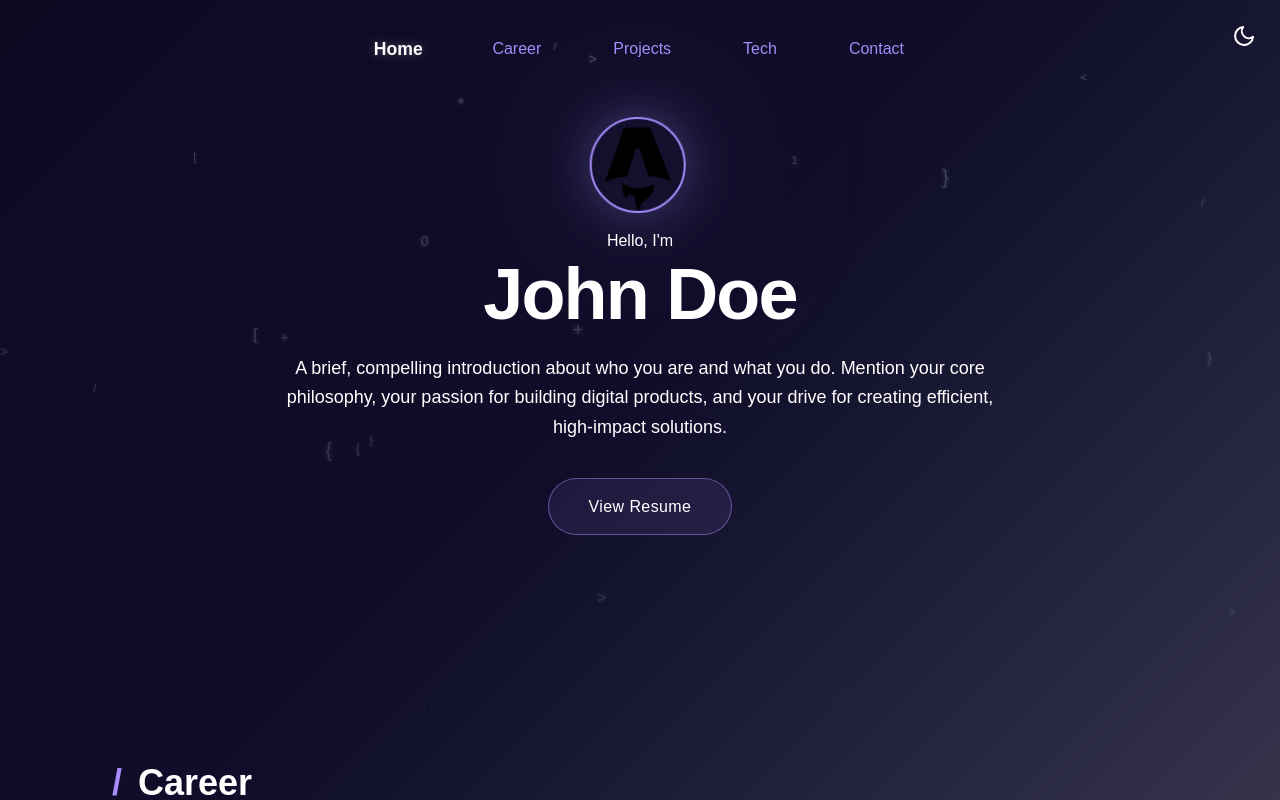
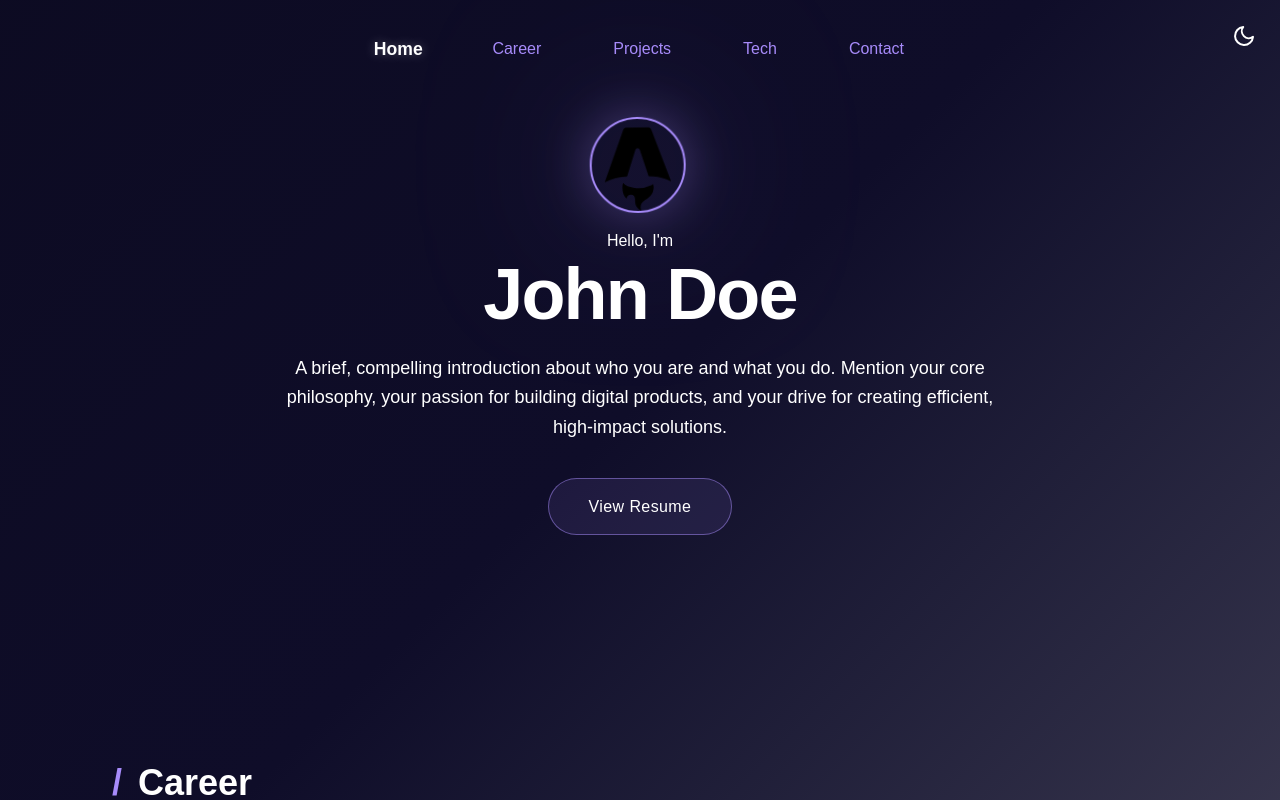
Before and after one commit to rwarnasooriya/rwarnasooriya.github.io, an Astro site: page / in a window 1280 px wide. Shown: the top 800 px of the page. Built offline with nearby package versions, Linux system fonts and the light colour scheme; Astro itself is replaced by a stand-in of ours; no server answers; some icons are missing.

Commit message:
Comment out the page animation block

```diff
--- a/src/layouts/Layout.astro
+++ b/src/layouts/Layout.astro
@@ -34,11 +34,11 @@ const defaultTheme = `${baseTheme}-dark`;
 
   </head>
   <body class="bg-container relative min-h-screen overflow-x-hidden antialiased">
-    <div
+    <!-- <div
       id="matrix-container"
       class="fixed top-0 left-0 w-full h-full -z-10 pointer-events-none"
       style="mask-image: linear-gradient(to bottom, black 0%, black 80%, transparent 100%); -webkit-mask-image: linear-gradient(to bottom, black 0%, black 80%, transparent 100%);"
-    ></div>
+    ></div> -->
 
     <main class="px-2 sm:px-12 md:px-14 lg:px-28 max-w-360 mx-auto relative z-0">
         <slot />
```
